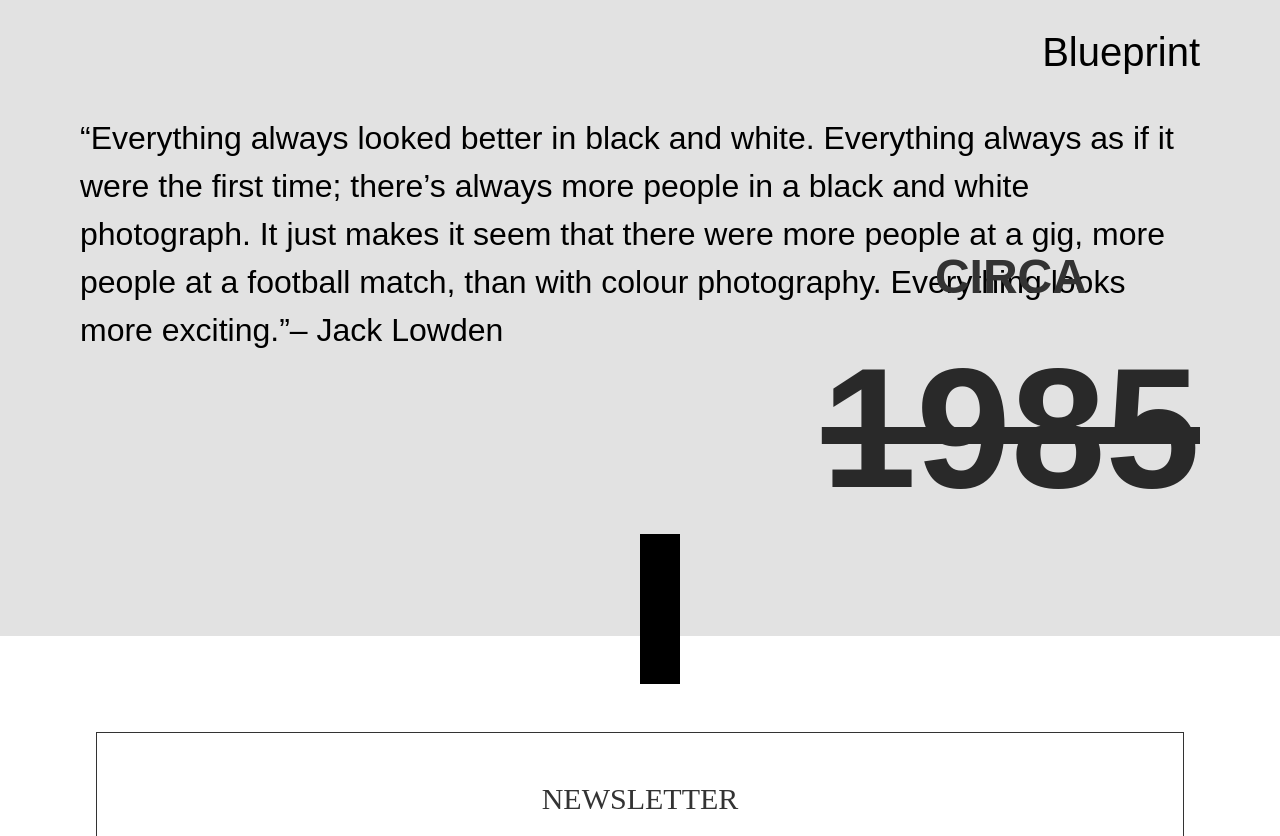
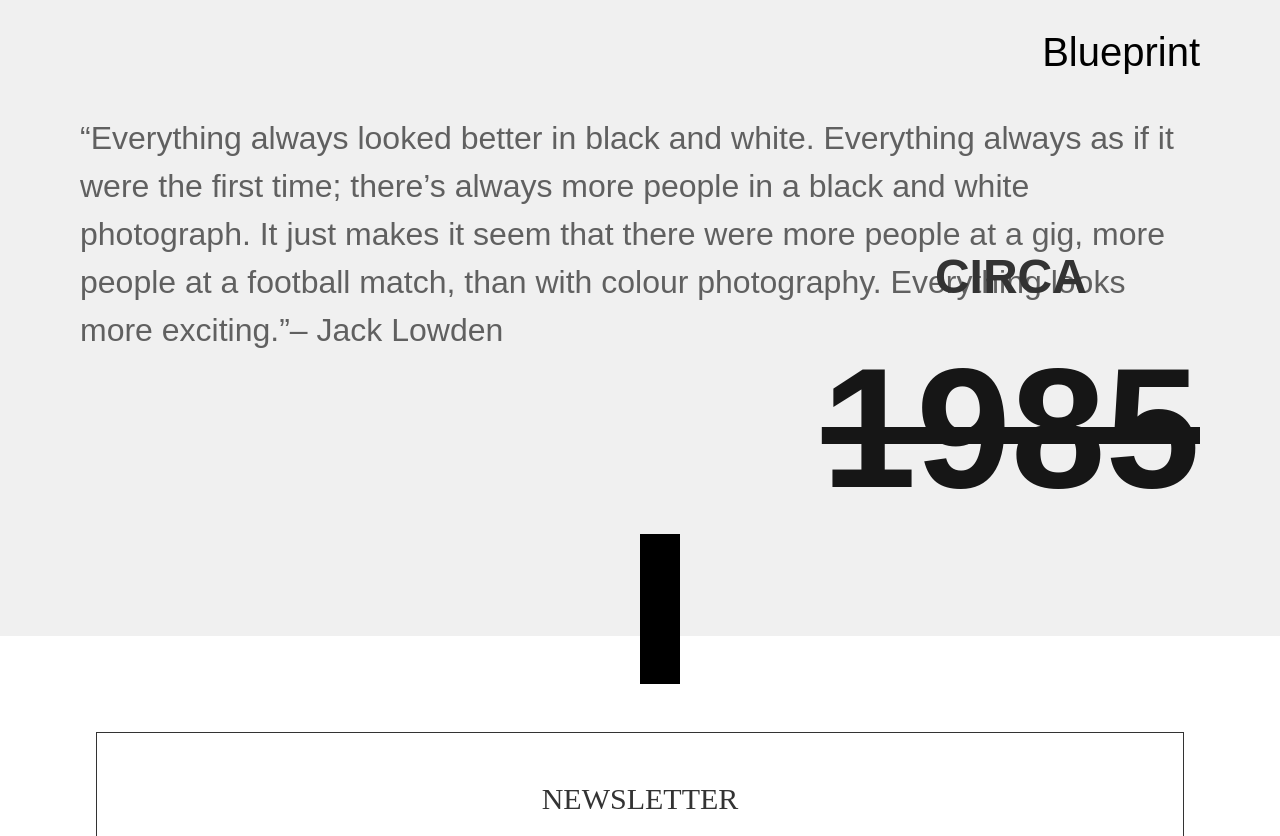
Before and after one commit to eniiku/Artsy, a React (Vite) app: page / in a window 1280 px wide. Shown: the part 4338-5174 px from the top of the page. Built offline with nearby package versions, Linux system fonts and the light colour scheme; a web font is replaced by a local one.

Commit message:
style(Home): fix style inconsitencies in creators section

```diff
--- a/src/views/Home/HomePage/HomePage.tsx
+++ b/src/views/Home/HomePage/HomePage.tsx
@@ -229,7 +229,7 @@ const HomePage = () => {
 
       <section
         aria-label='showcase of the best creators for the week'
-        className='bg-light_gray_clr-300 -mx-3 relative h-[250px] overflow-hidden lg:-mx-24
+        className='bg-light_gray_clr-300 bg-opacity-50 -mx-5 relative h-[250px] overflow-hidden lg:-mx-24
           lg:h-[922px] lg:p-20 lg:overflow-visible'
       >
         <div className='flex items-start justify-between'>
@@ -261,7 +261,7 @@ const HomePage = () => {
         </div>
 
         <div
-          className='font-clash_display font-extralight text-[13px] text-opacity-50 text-center
+          className='font-clash_display font-extralight text-[13px] text-black text-opacity-60 text-center
           lg:text-[32px] lg:my-8 lg:text-left'
         >
           “Everything always looked better in black and white. Everything always
@@ -279,7 +279,7 @@ const HomePage = () => {
             circa
           </p>
 
-          <p className='text-[60px] line-through text-dark_gray_clr-700 lg:text-[170px]'>
+          <p className='text-[60px] line-through text-dark_gray_clr-600 lg:text-[170px]'>
             1985
           </p>
         </div>
```
